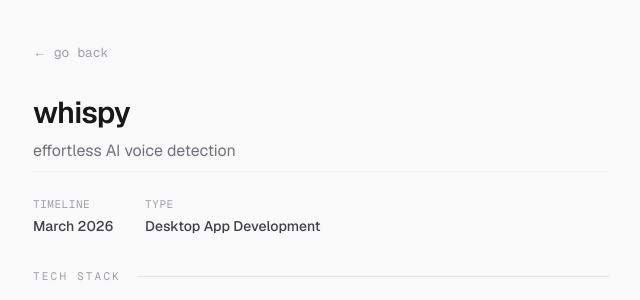
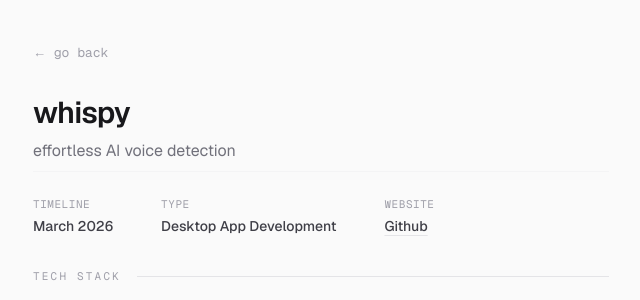
Before and after one commit to vivekupasani/portfolio-v2, a Next.js app: page /projects/whispy in a window 1280 px wide. Shown: the top 300 px of the page, without its empty margins (319-959 px from the left). Built offline with nearby package versions, Linux system fonts and the light colour scheme.

Commit message:
add: live link in projects

```diff
--- a/components/Project-Details.tsx
+++ b/components/Project-Details.tsx
@@ -69,19 +69,10 @@ export function ProjectDetails() {
                             {project.desc}
                         </p>
                     </div>
-                    {/* <div className="relative shrink-0">
-                        <Image
-                            src={project.imageSrc}
-                            alt={project.projectName}
-                            width={64}
-                            height={64}
-                            className="rounded-xl size-16 ring-1 ring-zinc-200 shadow-sm object-cover"
-                        />
-                    </div> */}
                 </motion.div>
 
                 {/* Meta info */}
-                <motion.div variants={fadeUp} className="flex gap-8 mt-2 border-t border-zinc-100 py-6">
+                <motion.div variants={fadeUp} className="grid grid-cols-2 md:flex md:gap-12 gap-y-6 mt-2 border-t border-zinc-100 py-6">
                     <div className="flex flex-col gap-1">
                         <span className="text-[11px] font-mono text-zinc-400 uppercase tracking-wider">Timeline</span>
                         <span className="text-sm font-medium text-zinc-700">{project.timeline}</span>
@@ -89,6 +80,18 @@ export function ProjectDetails() {
                     <div className="flex flex-col gap-1">
                         <span className="text-[11px] font-mono text-zinc-400 uppercase tracking-wider">Type</span>
                         <span className="text-sm font-medium text-zinc-700 capitalize">{project.category}</span>
+                    </div>
+                    <div className="flex flex-col gap-1 col-span-2 md:col-span-1">
+                        <span className="text-[11px] font-mono text-zinc-400 uppercase tracking-wider">Website</span>
+                        <Link
+                            href={project.link}
+                            target="_blank"
+                            rel="noopener noreferrer"
+                            className="text-sm font-medium text-zinc-700 hover:text-zinc-900 transition-colors flex items-center gap-1.5 group underline decoration-zinc-200 underline-offset-4 hover:decoration-zinc-400"
+                        >
+                            {project.link.includes("github.com") ? "Github" : "Live Demo"}
+                            {/* <ExternalLink size={13} className="text-zinc-400 group-hover:text-zinc-900 transition-colors" /> */}
+                        </Link>
                     </div>
                 </motion.div>
 
```
